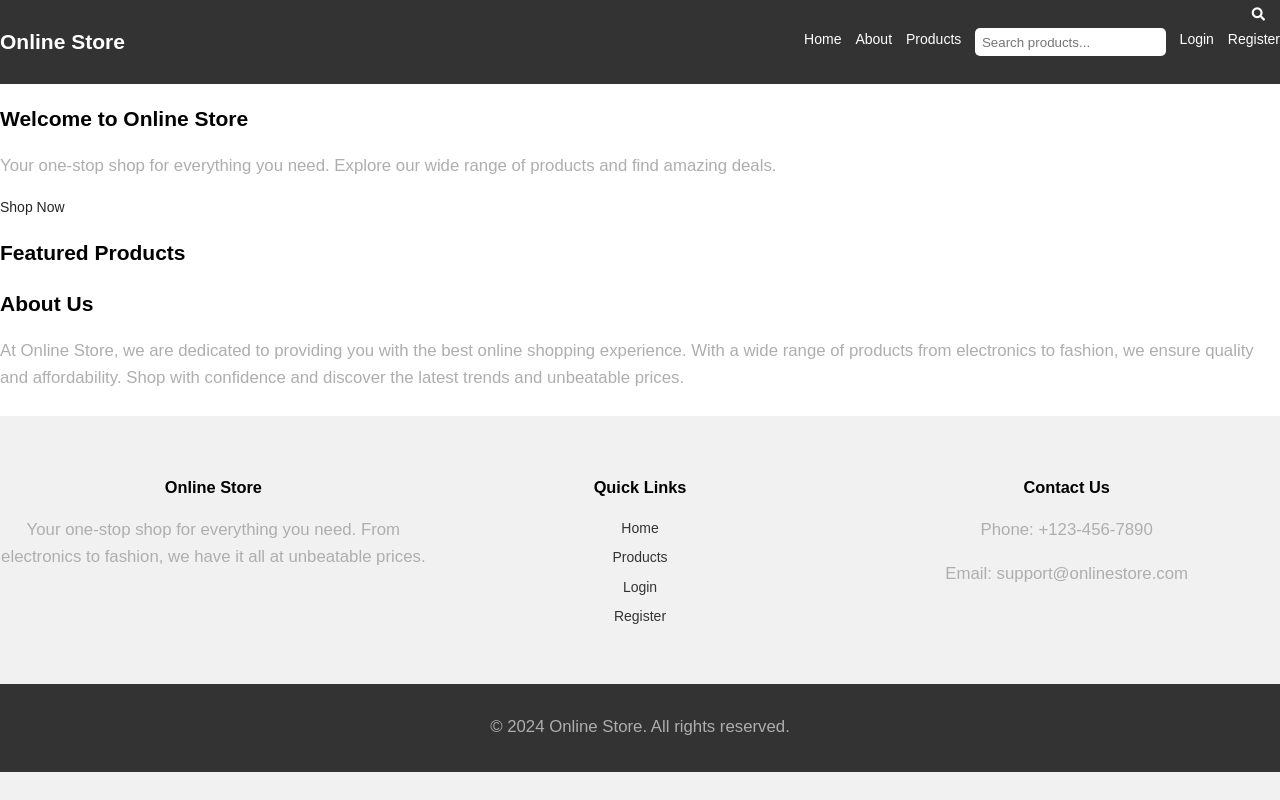
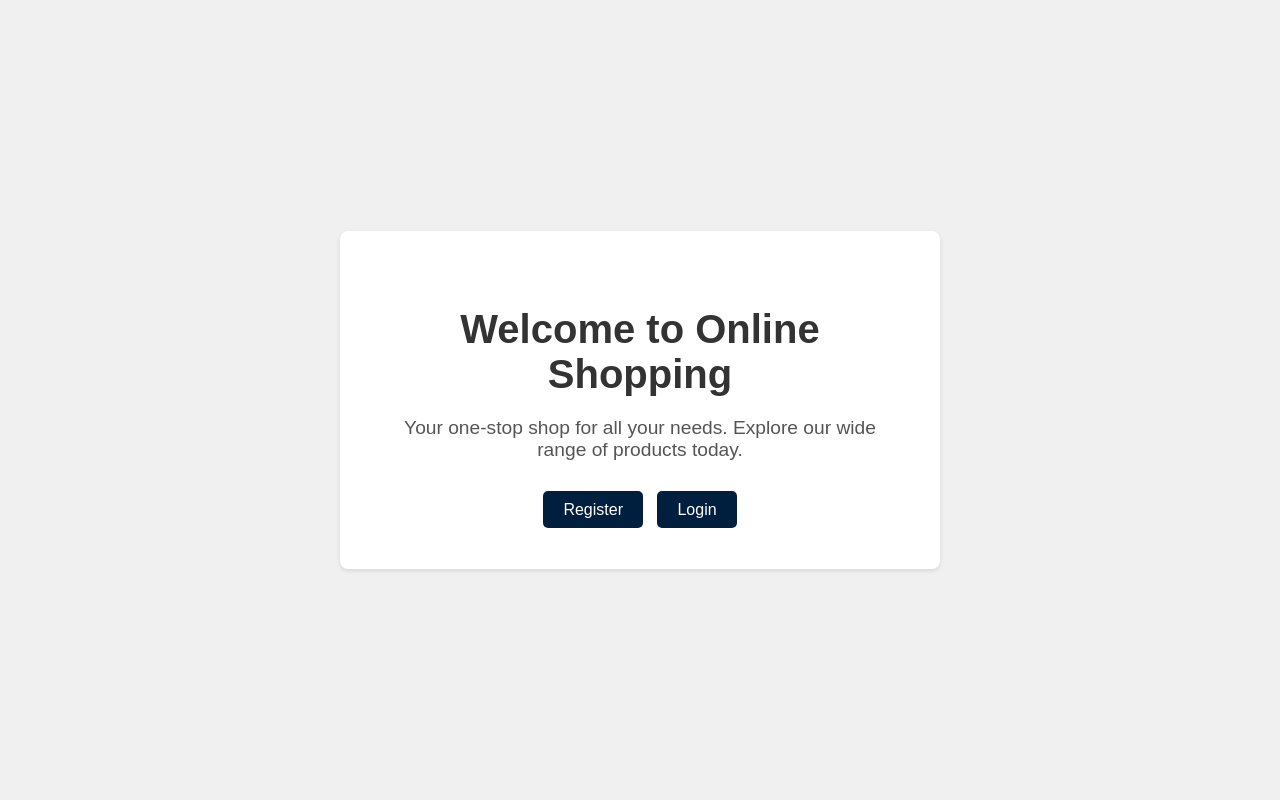
Before and after one commit to Sohila-Mahlawy/online_market, a Flask app: page / in a window 1280 px wide. Run offline with Flask 3, Linux system fonts and the light colour scheme.

Commit message:
user dashboard

```diff
--- a/main.py
+++ b/main.py
@@ -164,9 +164,16 @@ def dashboard():
         else:
             return redirect(url_for('pending'))
     if current_user.role == "user":
-        return render_template("user_dashboard.html")
+        categories = Category.query.all()
+        return render_template('user_dashboard.html', categories=categories)
     else:
         return redirect(url_for('home'))
+
+
+@app.route('/products/<category_name>')
+def category_products(category_name):
+    products = Product.query.filter_by(category=category_name).all()
+    return render_template('products.html', products=products, category_name=category_name, user=current_user)
 
 @app.route("/seller_requests")
 @login_required
@@ -365,7 +372,7 @@ def edit_product(product_id):
         flash('Product has been updated!', 'success')
 
         if current_user.role == "admin":
-            return redirect("/products")
+            return redirect("/product_categories")
         elif current_user.role == "seller":
             return redirect(url_for('my_products'))
 
@@ -478,5 +485,7 @@ def manage_categories():
     return render_template('categories.html', form=form, categories=categories)
 
 
+
+
 if __name__ == "__main__":
     app.run(debug=True)
--- a/templates/admin_base.html
+++ b/templates/admin_base.html
@@ -82,7 +82,7 @@
                 <li class="nav-item"><a class="nav-link" href="{{ url_for('logout') }}">Logout</a></li>
                 <li class="nav-item"><a class="nav-link" href="/sellers">Sellers</a></li>
                 <li class="nav-item"><a class="nav-link" href="/users">Users</a></li>
-                <li class="nav-item"><a class="nav-link" href="/products">Products</a></li>
+                <li class="nav-item"><a class="nav-link" href="/product_categories">Products</a></li>
 
                 <li class="nav-item"><a class="nav-link" href="/categories">Categories</a></li>
                 <li class="nav-item"><a class="nav-link" href="/purchases">Purchases</a></li>
--- a/templates/index.html
+++ b/templates/index.html
@@ -1,34 +1,63 @@
-{% extends 'user_base.html' %}
+<!DOCTYPE html>
+<html lang="en">
+<head>
+    <meta charset="UTF-8">
+    <meta name="viewport" content="width=device-width, initial-scale=1.0">
+    <title>Online Shopping</title>
+    <style>
+        body {
+            font-family: Arial, sans-serif;
+            background-color: #f0f0f0;
+            margin: 0;
+            padding: 0;
+            display: flex;
+            justify-content: center;
+            align-items: center;
+            height: 100vh;
+            text-align: center;
+            color: #333;
+        }
+        .container {
+            background-color: white;
+            padding: 50px;
+            border-radius: 8px;
+            box-shadow: 0 2px 4px rgba(0, 0, 0, 0.1);
+            max-width: 500px;
+            width: 100%;
+        }
+        h1 {
+            font-size: 2.5rem;
+            color: #333;
+            margin-bottom: 20px;
+        }
+        p {
+            font-size: 1.2rem;
+            color: #555;
+            margin-bottom: 40px;
+        }
+        .btn {
+            background-color: #001f3f; /* Navy color */
+            color: white;
+            border: none;
+            padding: 10px 20px;
+            border-radius: 5px;
+            font-size: 1rem;
+            cursor: pointer;
+            text-decoration: none;
+            margin: 5px;
+        }
+        .btn:hover {
+            background-color: #0056b3; /* Slightly lighter navy */
+        }
+    </style>
+</head>
+<body>
 
-{% block content %}
-<section class="hero">
     <div class="container">
-        <h1>Welcome to Online Store</h1>
-        <p>Your one-stop shop for everything you need. Explore our wide range of products and find amazing deals.</p>
-        <a href="/products" class="btn">Shop Now</a>
+        <h1>Welcome to Online Shopping</h1>
+        <p>Your one-stop shop for all your needs. Explore our wide range of products today.</p>
+        <a href="/register" class="btn">Register</a>
+        <a href="/login" class="btn">Login</a>
     </div>
-</section>
-
-<section class="featured-products">
-    <div class="container">
-        <h2>Featured Products</h2>
-        <div class="product-grid">
-            {% for product in featured_products %}
-            <div class="product-card">
-                <img src="{{ product.image_url }}" alt="{{ product.name }}">
-                <h3>{{ product.name }}</h3>
-                <p>${{ product.price }}</p>
-                <a href="{{ url_for('product_detail', product_id=product.id) }}" class="btn">View Details</a>
-            </div>
-            {% endfor %}
-        </div>
-    </div>
-</section>
-
-<section class="about-us">
-    <div class="container">
-        <h2>About Us</h2>
-        <p>At Online Store, we are dedicated to providing you with the best online shopping experience. With a wide range of products from electronics to fashion, we ensure quality and affordability. Shop with confidence and discover the latest trends and unbeatable prices.</p>
-    </div>
-</section>
-{% endblock %}
+</body>
+</html>
--- a/templates/seller_base.html
+++ b/templates/seller_base.html
@@ -199,6 +199,8 @@
                             <button type="submit"><i class="fas fa-search"></i> Search</button>
                         </form>
                     </li>
+                    <li><a href="/product_categories" class="nav-link">Products</a></li>
+
                     <li><a href="/add_product" class="nav-link">Add Product</a></li>
                     <li><a href="/logout" class="nav-link">Logout</a></li>
                 </ul>
--- a/templates/user_base.html
+++ b/templates/user_base.html
@@ -175,10 +175,9 @@
                 <ul class="nav-links" id="nav-links">
                     <li><a href="/home">Home</a></li>
                     <li><a href="/about">About</a></li>
-                    <li><a href="/products">Products</a></li>
+                    <li><a href="/product_categories">Products</a></li>
                     {% if current_user.is_authenticated %}
                     <li><a href="/cart">Cart</a></li>
-                    <li><a href="/profile">Profile</a></li>
                     {% endif %}
                     <li>
                         <form action="/search" method="get" class="search-form">
@@ -214,7 +213,7 @@
                     <li><a href="/home">Home</a></li>
                     <li><a href="/products">Products</a></li>
                     {% if current_user.is_authenticated %}
-                    <li><a href="/dashboard">Cart</a></li>
+                    <li><a href="/dashboard">Dashboard</a></li>
                     <li><a href="/cart">Cart</a></li>
                     <li><a href="/logout">Logout</a></li>
                     {% else %}
```
Also changed, not shown: templates/product_details_user.html (added, +10 -0 lines), templates/products.html (added, +59 -0 lines), templates/user_dashboard.html (added, +50 -0 lines), instance/site.db.
